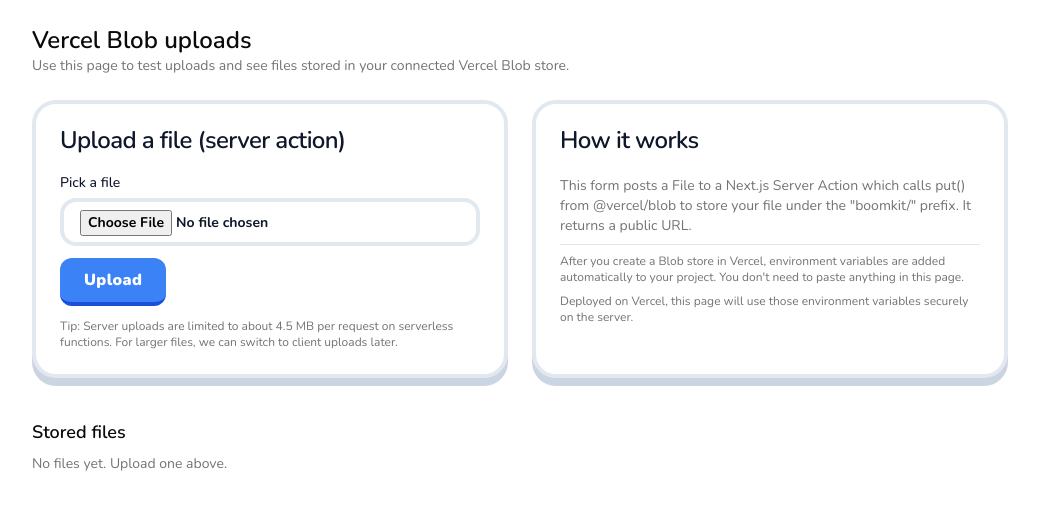
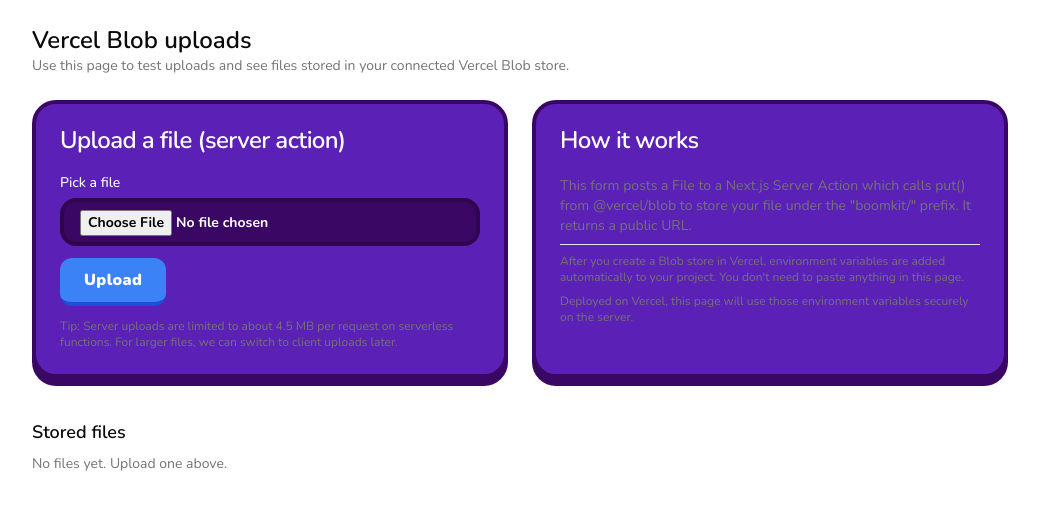
Before and after one commit to KITAYBALA/boomkit, a Next.js app: page /blob in a window 1280 px wide. Shown: the top 508 px of the page, without its empty margins (120-1159 px from the left). Built offline with nearby package versions, Linux system fonts and the light colour scheme.

Commit message:
style: force blooket-card and blooket-input to be dark purple instead of white to match gamified aesthetic

```diff
--- a/app/globals.css
+++ b/app/globals.css
@@ -487,19 +487,19 @@
 }
 
 .blooket-card {
-  background-color: white;
-  border: 4px solid #e2e8f0;
+  background-color: #5b21b6; /* Match dark theme */
+  border: 4px solid #3b0764;
   border-radius: 1.5rem;
-  box-shadow: 0 8px 0 #cbd5e1;
-  color: #0f172a;
+  box-shadow: 0 8px 0 #3b0764;
+  color: white;
   transition: all 0.2s ease;
 }
 
 .dark .blooket-card {
-  background-color: #1e293b;
-  border-color: #0f172a;
-  box-shadow: 0 8px 0 #020617;
-  color: #f8fafc;
+  background-color: #4c1d95;
+  border-color: #2e054e;
+  box-shadow: 0 8px 0 #2e054e;
+  color: white;
 }
 
 .blooket-button {
@@ -518,24 +518,24 @@
 }
 
 .blooket-input {
-  background: white !important;
-  border: 4px solid #e2e8f0 !important;
-  color: #0f172a !important;
+  background: #3b0764 !important;
+  border: 4px solid #2e054e !important;
+  color: white !important;
   border-radius: 1rem !important;
   font-weight: 700 !important;
   transition: all 0.2s ease !important;
 }
 
 .dark .blooket-input {
-  background: #1e293b !important;
-  border-color: #334155 !important;
-  color: #f8fafc !important;
+  background: #2e054e !important;
+  border-color: #1a032e !important;
+  color: white !important;
 }
 
 .blooket-input:focus {
-  border-color: #3b82f6 !important;
+  border-color: #a855f7 !important;
   outline: none !important;
-  box-shadow: 0 0 0 4px rgba(59, 130, 246, 0.2) !important;
+  box-shadow: 0 0 0 4px rgba(168, 85, 247, 0.4) !important;
 }
 
 /* Scrollbars */
```
